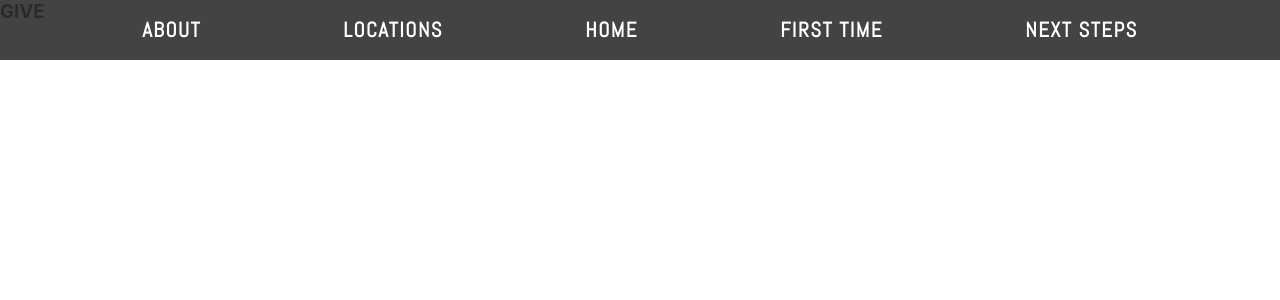
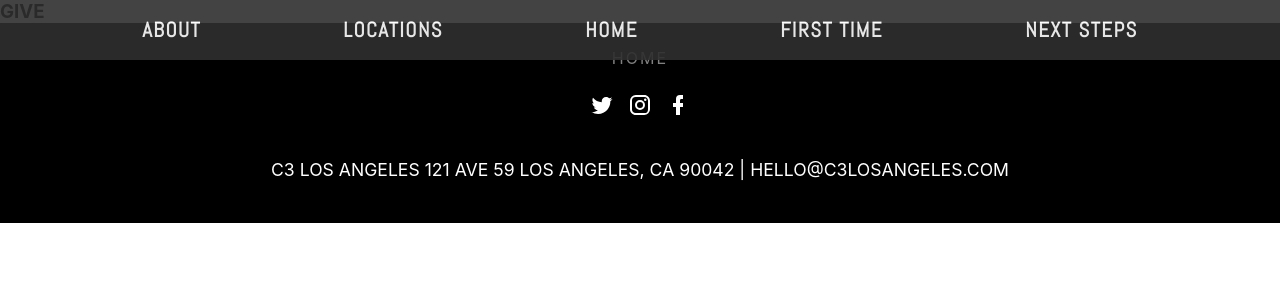
Before and after one commit to jlaluces123/C3LA-Project, a React (Create React App) app in the folder client/: page /give in a window 1280 px wide. Shown: the top 300 px of the page. Built offline with nearby package versions, Linux system fonts and the light colour scheme.

Commit message:
Footer Done: Added the footer and styled it according to the official website's design

```diff
--- a/client/src/App.css
+++ b/client/src/App.css
@@ -35,3 +35,9 @@ img {
 ul {
   text-transform: uppercase;
 }
+
+footer {
+  height: 200px;
+  background: black;
+  color: white;
+}
--- a/client/src/components/Footer/Footer.css
+++ b/client/src/components/Footer/Footer.css
@@ -0,0 +1,29 @@
+.footer-component-wrapper {
+  height: inherit;
+}
+
+.footer-cta-wrapper {
+  display: flex;
+  flex-direction: column;
+  align-items: center;
+  justify-content: space-evenly;
+  height: inherit;
+}
+
+.footer-home-btn {
+  color: grey;
+  text-decoration: none;
+  text-transform: uppercase;
+  letter-spacing: 0.13rem;
+}
+
+.footer-home-btn:hover {
+  color: white;
+  transition: 0.2s;
+}
+
+.icon-wrapper {
+  display: flex;
+  justify-content: space-evenly;
+  width: 10%;
+}
--- a/client/src/components/Footer/Footer.js
+++ b/client/src/components/Footer/Footer.js
@@ -1,14 +1,42 @@
 import React from 'react';
 import "./Footer.css";
+
+import { Link } from "react-router-dom";
+
+const twitterIcon = (
+  <svg style = {{ height: 24, width: 24 }} viewBox="0 0 24 24">
+    <path fill="#ffffff" d="M22.46,6C21.69,6.35 20.86,6.58 20,6.69C20.88,6.16 21.56,5.32 21.88,4.31C21.05,4.81 20.13,5.16 19.16,5.36C18.37,4.5 17.26,4 16,4C13.65,4 11.73,5.92 11.73,8.29C11.73,8.63 11.77,8.96 11.84,9.27C8.28,9.09 5.11,7.38 3,4.79C2.63,5.42 2.42,6.16 2.42,6.94C2.42,8.43 3.17,9.75 4.33,10.5C3.62,10.5 2.96,10.3 2.38,10C2.38,10 2.38,10 2.38,10.03C2.38,12.11 3.86,13.85 5.82,14.24C5.46,14.34 5.08,14.39 4.69,14.39C4.42,14.39 4.15,14.36 3.89,14.31C4.43,16 6,17.26 7.89,17.29C6.43,18.45 4.58,19.13 2.56,19.13C2.22,19.13 1.88,19.11 1.54,19.07C3.44,20.29 5.7,21 8.12,21C16,21 20.33,14.46 20.33,8.79C20.33,8.6 20.33,8.42 20.32,8.23C21.16,7.63 21.88,6.87 22.46,6Z" />
+  </svg>
+);
+
+const instaIcon = (
+  <svg style = {{ height: 24, width: 24 }} viewBox="0 0 24 24">
+    <path fill="#ffffff" d="M7.8,2H16.2C19.4,2 22,4.6 22,7.8V16.2A5.8,5.8 0 0,1 16.2,22H7.8C4.6,22 2,19.4 2,16.2V7.8A5.8,5.8 0 0,1 7.8,2M7.6,4A3.6,3.6 0 0,0 4,7.6V16.4C4,18.39 5.61,20 7.6,20H16.4A3.6,3.6 0 0,0 20,16.4V7.6C20,5.61 18.39,4 16.4,4H7.6M17.25,5.5A1.25,1.25 0 0,1 18.5,6.75A1.25,1.25 0 0,1 17.25,8A1.25,1.25 0 0,1 16,6.75A1.25,1.25 0 0,1 17.25,5.5M12,7A5,5 0 0,1 17,12A5,5 0 0,1 12,17A5,5 0 0,1 7,12A5,5 0 0,1 12,7M12,9A3,3 0 0,0 9,12A3,3 0 0,0 12,15A3,3 0 0,0 15,12A3,3 0 0,0 12,9Z" />
+  </svg>
+);
+
+const facebookIcon = (
+  <svg style = {{ height: 24, width: 24 }} viewBox="0 0 24 24">
+    <path fill="#ffffff" d="M17,2V2H17V6H15C14.31,6 14,6.81 14,7.5V10H14L17,10V14H14V22H10V14H7V10H10V6A4,4 0 0,1 14,2H17Z" />
+  </svg>
+);
 
 const Footer = () => {
   return (
     <div className = "footer-component-wrapper">
       <div className = "footer-cta-wrapper">
-        {/* <Link className = "footer-home-btn" to = "/">Home</Link> */}
-        {/* Twitter Icon */}
-        {/* Instagram Icon */}
-        {/* Facebook Icon */}
+        <Link className = "footer-home-btn" to = "/">Home</Link>
+
+        <div className = "icon-wrapper">
+          {/* Twitter Icon */}
+          {twitterIcon}
+          {/* Instagram Icon */}
+          {instaIcon}
+          {/* Facebook Icon */}
+          {facebookIcon}
+        </div>
+
+        <p style = {{ fontSize: "1.1rem" }}>C3 LOS ANGELES 121 AVE 59 LOS ANGELES, CA 90042  |  HELLO@C3LOSANGELES.COM</p>
       </div>
     </div>
   );
```
